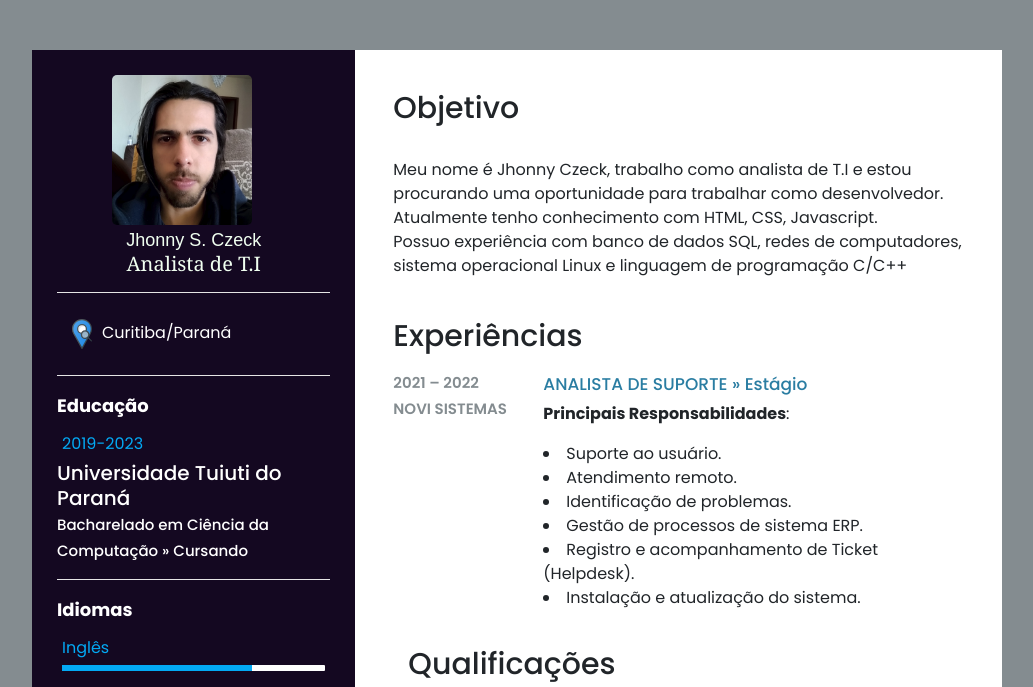
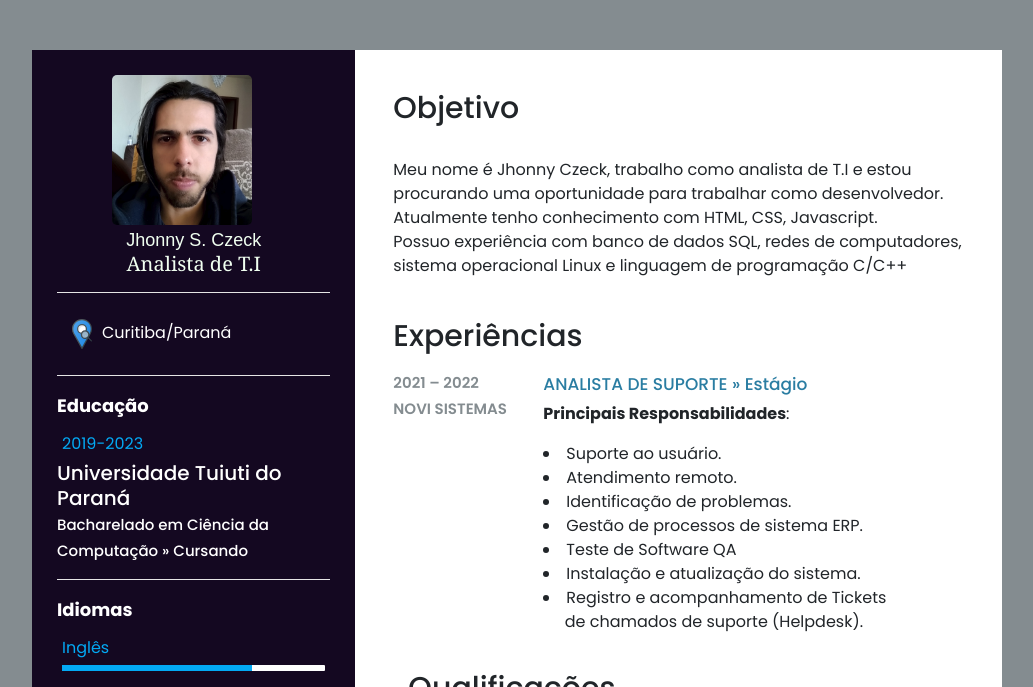
Before and after one commit to jhonny-czk/Portfolio, a plain HTML site: page curriculo/index.html in a window 1280 px wide. Shown: the top 687 px of the page, without its empty margins (123-1156 px from the left). Drawn offline with nearby package versions, Linux system fonts and the light colour scheme.

Commit message:
Update index.html

```diff
--- a/curriculo/index.html
+++ b/curriculo/index.html
@@ -86,9 +86,9 @@
                             <li>Atendimento remoto.</li>
                             <li>Identificação de problemas.</li>
                             <li>Gestão de processos de sistema ERP.</li>
-
-                            <li>Registro e acompanhamento de Ticket (Helpdesk).</li>
+                            <li>Teste de Software QA</li>
                             <li>Instalação e atualização do sistema.</li>
+                            <li>Registro e acompanhamento de Tickets <br> &nbsp; &nbsp;&nbsp;  de chamados de suporte (Helpdesk).</li>
                         </p>
                     </div>
                 </div>
```
